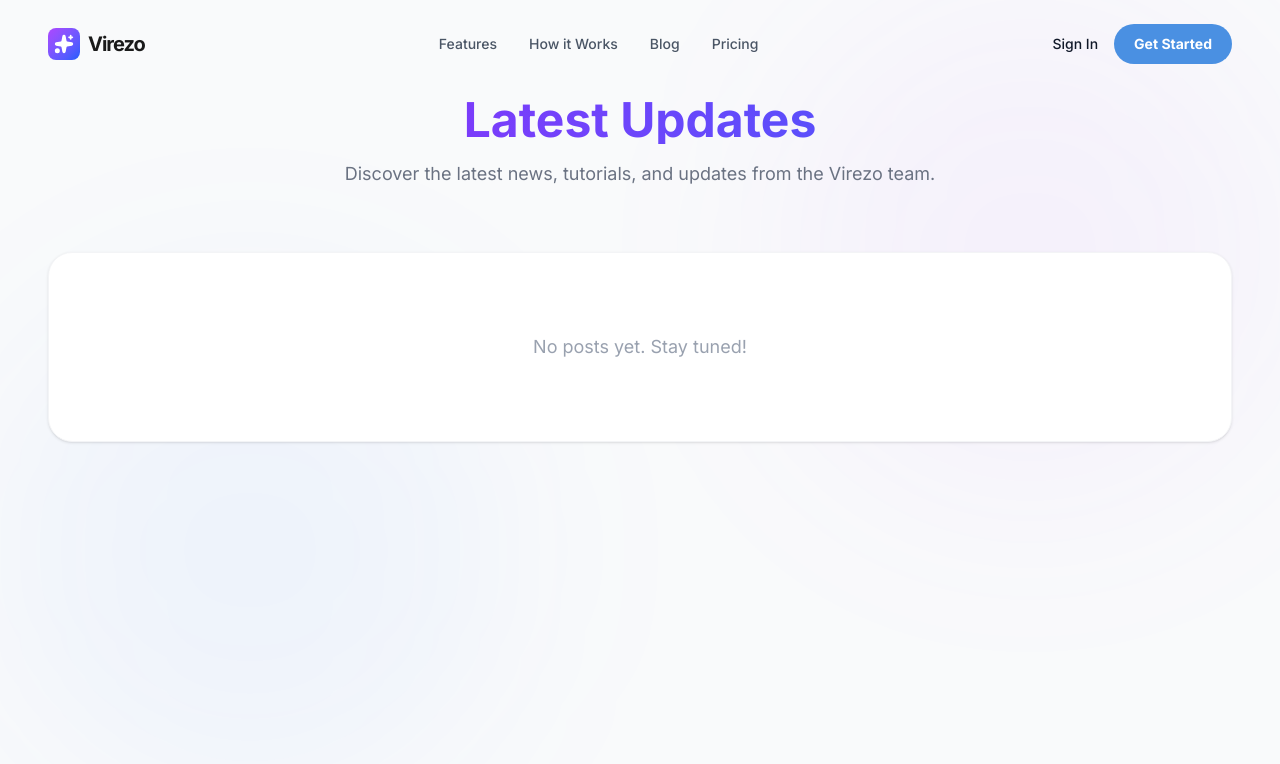
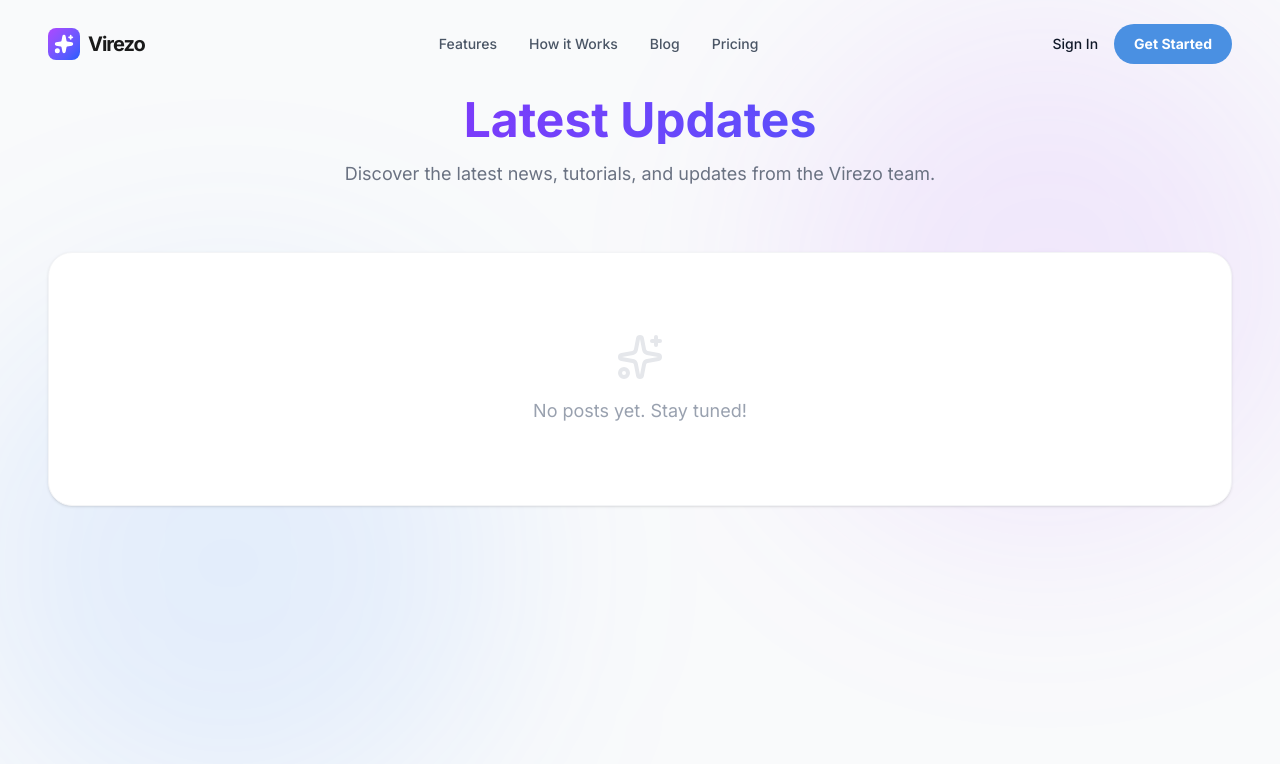
Before and after one commit to mohamedziro-coder/veo3-platform, a Next.js app: page /blogs in a window 1280 px wide. Shown: the top 764 px of the page. Built offline with nearby package versions, Linux system fonts and the light colour scheme.

Commit message:
feat: add premium motion effects to dashboard and blogs

```diff
--- a/src/app/blogs/page.tsx
+++ b/src/app/blogs/page.tsx
@@ -1,55 +1,131 @@
+"use client";
+
+import { useEffect, useState } from 'react';
 import Link from 'next/link';
 import { getBlogs } from '@/lib/db';
-import { Calendar, User } from 'lucide-react';
+import { Calendar, User, Sparkles, ArrowRight } from 'lucide-react';
+import { motion } from 'framer-motion';
 
-// Force dynamic rendering to ensure we always get latest blogs
-export const dynamic = 'force-dynamic';
+export default function BlogsPage() {
+    const [blogs, setBlogs] = useState<any[]>([]);
+    const [isLoading, setIsLoading] = useState(true);
 
-export default async function BlogsPage() {
-    const blogs = await getBlogs(true); // Get published only
+    useEffect(() => {
+        const fetchBlogs = async () => {
+            try {
+                const response = await fetch('/api/blogs');
+                const data = await response.json();
+                if (data.success) {
+                    setBlogs(data.blogs.filter((b: any) => b.published));
+                }
+            } catch (error) {
+                console.error("Error fetching blogs:", error);
+            } finally {
+                setIsLoading(false);
+            }
+        };
+        fetchBlogs();
+    }, []);
+
+    const containerVariants = {
+        hidden: { opacity: 0 },
+        visible: {
+            opacity: 1,
+            transition: { staggerChildren: 0.1, delayChildren: 0.2 }
+        }
+    };
+
+    const itemVariants = {
+        hidden: { opacity: 0, y: 20 },
+        visible: {
+            opacity: 1,
+            y: 0,
+            transition: { duration: 0.5, ease: "easeOut" as const }
+        }
+    };
+
+    if (isLoading) {
+        return (
+            <div className="min-h-screen bg-gray-50 flex items-center justify-center">
+                <div className="w-8 h-8 border-2 border-primary border-t-transparent rounded-full animate-spin" />
+            </div>
+        );
+    }
 
     return (
         <main className="min-h-screen bg-gray-50 text-gray-900 pt-24 px-6 relative overflow-hidden">
-            {/* Background elements */}
+            {/* Animated Background elements */}
             <div className="fixed inset-0 pointer-events-none">
-                <div className="absolute top-0 right-0 w-[500px] h-[500px] bg-purple-500/5 rounded-full blur-[100px]" />
-                <div className="absolute bottom-0 left-0 w-[500px] h-[500px] bg-blue-500/5 rounded-full blur-[100px]" />
+                <motion.div
+                    animate={{
+                        x: [0, 30, 0],
+                        y: [0, 50, 0],
+                        scale: [1, 1.1, 1]
+                    }}
+                    transition={{ duration: 20, repeat: Infinity, ease: "linear" }}
+                    className="absolute top-0 right-0 w-[500px] h-[500px] bg-purple-500/10 rounded-full blur-[100px]"
+                />
+                <motion.div
+                    animate={{
+                        x: [0, -50, 0],
+                        y: [0, 30, 0],
+                        scale: [1, 1.2, 1]
+                    }}
+                    transition={{ duration: 25, repeat: Infinity, ease: "linear" }}
+                    className="absolute bottom-0 left-0 w-[500px] h-[500px] bg-blue-500/10 rounded-full blur-[100px]"
+                />
             </div>
 
-            <div className="max-w-7xl mx-auto relative z-10 px-4 sm:px-6 mb-20">
+            <motion.div
+                variants={containerVariants}
+                initial="hidden"
+                animate="visible"
+                className="max-w-7xl mx-auto relative z-10 px-4 sm:px-6 mb-20"
+            >
                 <div className="text-center mb-16">
-                    <h1 className="text-4xl md:text-5xl font-bold mb-4 bg-gradient-to-r from-purple-600 to-blue-600 bg-clip-text text-transparent">
+                    <motion.h1
+                        variants={itemVariants}
+                        className="text-4xl md:text-5xl font-bold mb-4 bg-gradient-to-r from-purple-600 to-blue-600 bg-clip-text text-transparent"
+                    >
                         Latest Updates
-                    </h1>
-                    <p className="text-gray-500 text-lg max-w-2xl mx-auto">
+                    </motion.h1>
+                    <motion.p
+                        variants={itemVariants}
+                        className="text-gray-500 text-lg max-w-2xl mx-auto"
+                    >
                         Discover the latest news, tutorials, and updates from the Virezo team.
-                    </p>
+                    </motion.p>
                 </div>
 
                 {blogs.length === 0 ? (
-                    <div className="text-center py-20 bg-white rounded-3xl border border-gray-100 shadow-sm">
+                    <motion.div
+                        variants={itemVariants}
+                        className="text-center py-20 bg-white rounded-3xl border border-gray-100 shadow-sm"
+                    >
+                        <Sparkles className="w-12 h-12 text-gray-200 mx-auto mb-4" />
                         <p className="text-gray-400 text-lg">No posts yet. Stay tuned!</p>
-                    </div>
+                    </motion.div>
                 ) : (
                     <div className="grid grid-cols-1 md:grid-cols-2 lg:grid-cols-3 gap-8">
                         {blogs.map((blog) => (
+                            <motion.div key={blog.id} variants={itemVariants}>
                                 <Link
                                     href={`/blogs/${blog.slug}`}
-                                key={blog.id}
-                                className="group bg-white rounded-2xl overflow-hidden border border-gray-100 hover:border-purple-200 shadow-sm hover:shadow-xl hover:-translate-y-1 transition-all duration-300 flex flex-col h-full"
+                                    className="group bg-white rounded-2xl overflow-hidden border border-gray-100 hover:border-purple-200 shadow-sm hover:shadow-xl hover:-translate-y-2 transition-all duration-300 flex flex-col h-full active:scale-95"
                                 >
                                     <div className="aspect-video bg-gray-100 relative overflow-hidden">
                                         {blog.cover_image ? (
                                             <img
                                                 src={blog.cover_image}
                                                 alt={blog.title}
-                                            className="w-full h-full object-cover transform group-hover:scale-105 transition-transform duration-500"
+                                                className="w-full h-full object-cover transform group-hover:scale-110 transition-transform duration-700"
                                             />
                                         ) : (
                                             <div className="w-full h-full flex items-center justify-center bg-gradient-to-br from-purple-50 to-blue-50 text-gray-300">
                                                 No Image
                                             </div>
                                         )}
+                                        <div className="absolute inset-0 bg-black/0 group-hover:bg-black/5 transition-colors duration-300" />
                                     </div>
                                     <div className="p-6 flex flex-col flex-1">
                                         <div className="flex items-center gap-4 text-xs text-gray-400 mb-3">
@@ -57,10 +133,6 @@ export default async function BlogsPage() {
                                                 <Calendar className="w-3 h-3" />
                                                 {new Date(blog.created_at).toLocaleDateString()}
                                             </span>
-                                        {/* <span className="flex items-center gap-1">
-                                            <User className="w-3 h-3" />
-                                            Virezo Team
-                                        </span> */}
                                         </div>
                                         <h3 className="text-xl font-bold text-gray-900 mb-2 group-hover:text-purple-600 transition-colors line-clamp-2">
                                             {blog.title}
@@ -68,15 +140,16 @@ export default async function BlogsPage() {
                                         <p className="text-gray-500 text-sm line-clamp-3 mb-4 flex-1">
                                             {blog.excerpt || "Click to read more..."}
                                         </p>
-                                    <span className="text-purple-600 text-sm font-bold flex items-center gap-1 group-hover:gap-2 transition-all">
-                                        Read Article →
-                                    </span>
+                                        <div className="text-purple-600 text-sm font-bold flex items-center gap-1 group-hover:gap-2 transition-all">
+                                            Read Article <ArrowRight className="w-4 h-4" />
+                                        </div>
                                     </div>
                                 </Link>
+                            </motion.div>
                         ))}
                     </div>
                 )}
-            </div>
+            </motion.div>
         </main>
     );
 }
```
Also changed, not shown: src/app/dashboard/page.tsx (+30 -7 lines). Lines whose indentation alone changed are shown as unchanged.
